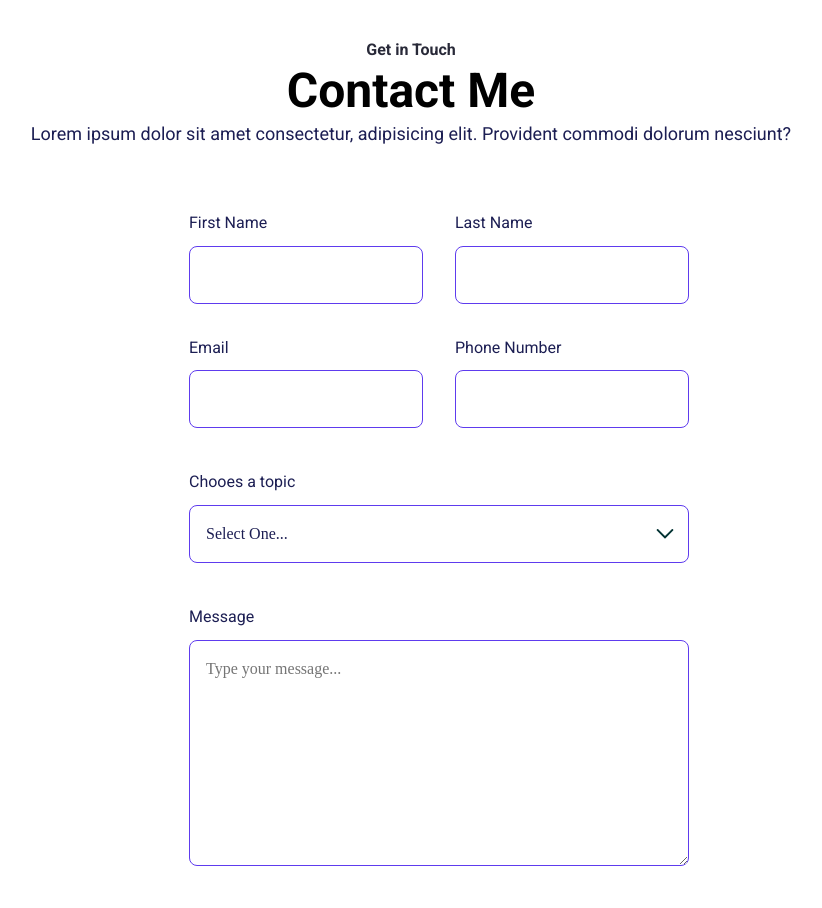
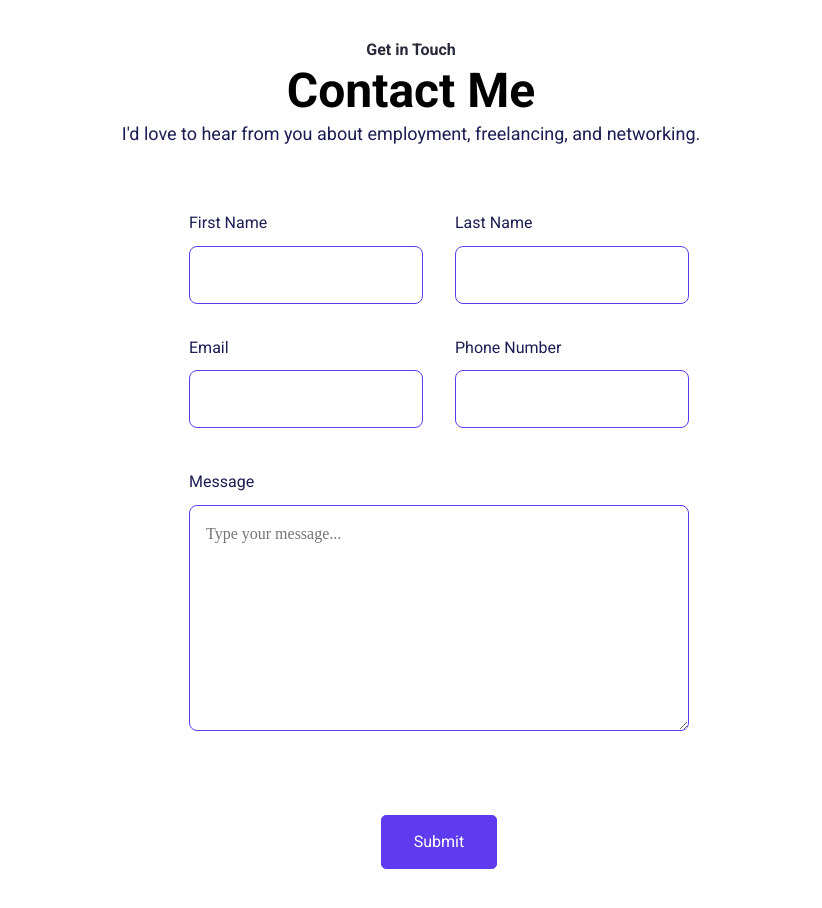
Before and after one commit to lindseycarlson23/new-react-portfolio, a React (Create React App) app: page / in a window 1280 px wide. Shown: the part 4440-5348 px from the top of the page, without its empty margins (229-1051 px from the left). Built offline with nearby package versions, Linux system fonts and the light colour scheme.

Commit message:
fixing message input field

```diff
--- a/src/Pages/Home/ContactMe.jsx
+++ b/src/Pages/Home/ContactMe.jsx
@@ -5,8 +5,7 @@ export default function ContactMe() {
         <p className="sub--title">Get in Touch</p>
         <h2>Contact Me</h2>
         <p className="text-lg">
-          Lorem ipsum dolor sit amet consectetur, adipisicing elit. Provident
-          commodi dolorum nesciunt?
+          I'd love to hear from you about employment, freelancing, and networking.
         </p>
       </div>
 
@@ -60,7 +59,7 @@ export default function ContactMe() {
             />
           </label>
         </div>
-        <label htmlFor="choose-topic" className="contact--label">
+        {/* <label htmlFor="choose-topic" className="contact--label">
           <span className="text-md">Chooes a topic</span>
           <select id="choose-topic" className="contact--input text-md">
             <option>Select One...</option>
@@ -68,12 +67,13 @@ export default function ContactMe() {
             <option>Employment</option>
             <option>Freelance</option>
           </select>
-        </label>
+        </label> */}
         <label htmlFor="message" className="contact--label">
           <span className="text-md">Message</span>
           <textarea
             className="contact--input text-md"
             id="message"
+            name="message"
             rows="8"
             placeholder="Type your message..."
           />
```
